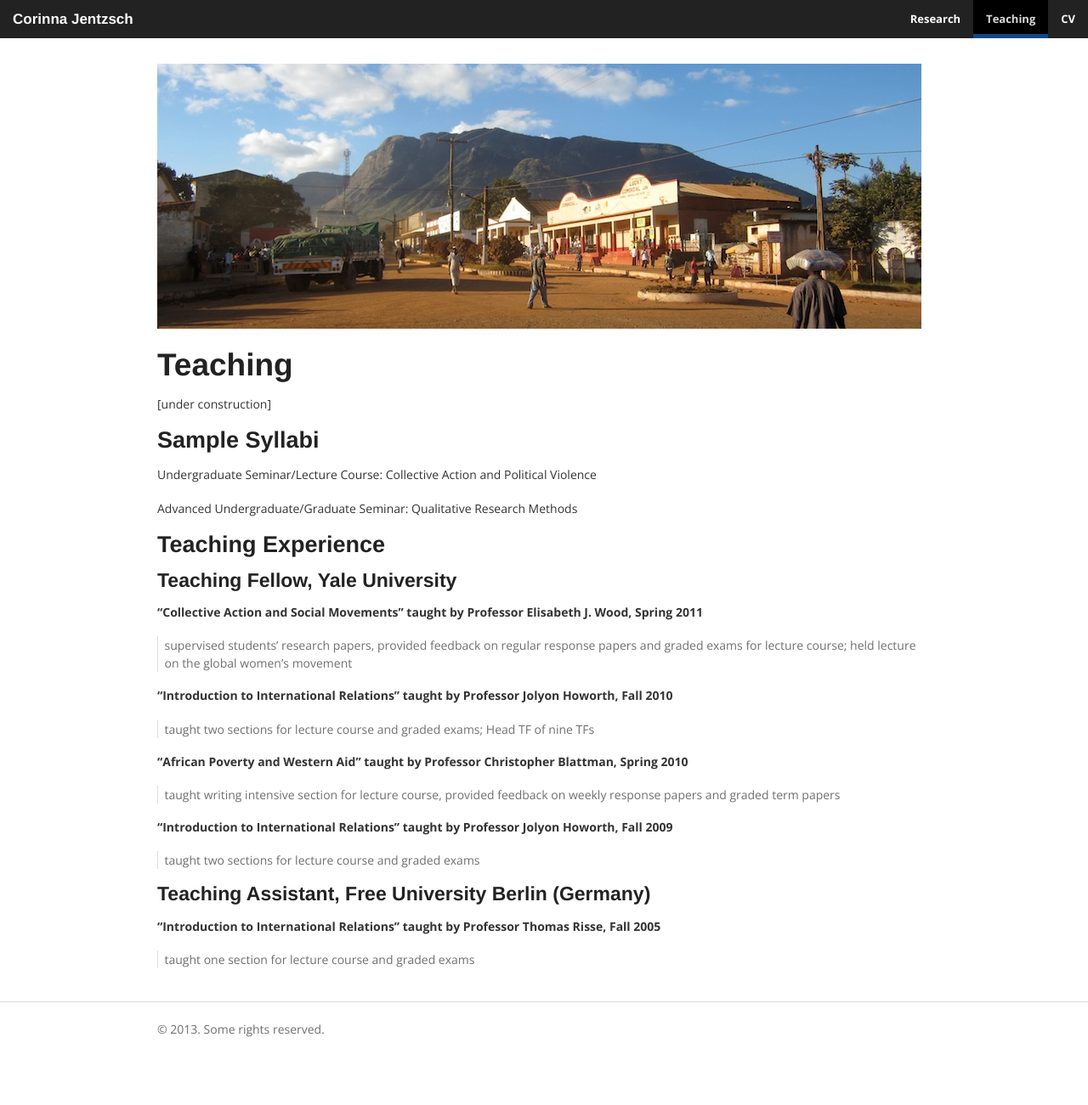
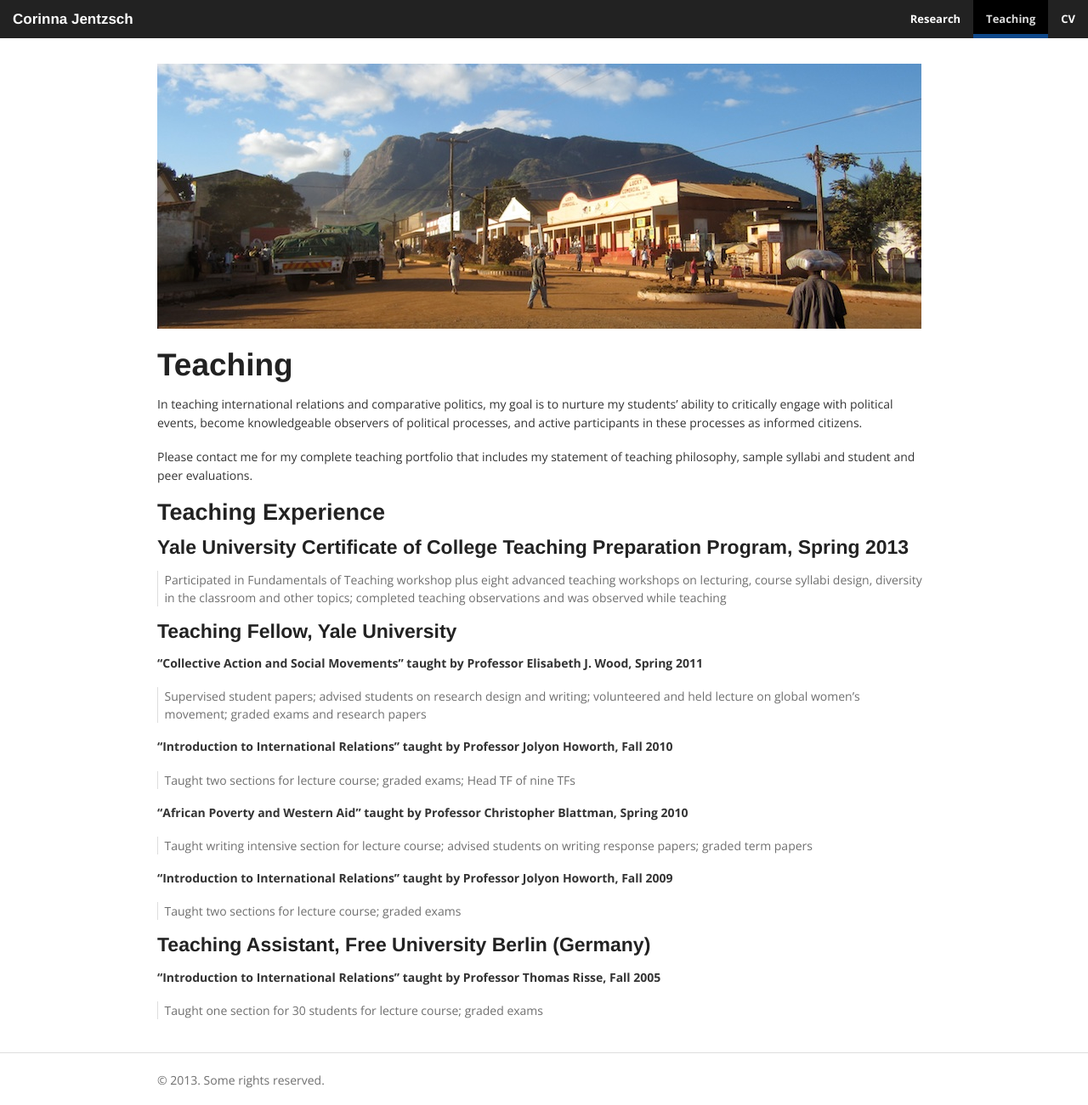
Before and after one commit to corinnajentzsch/corinnajentzsch.github.io, a Jekyll site: the page built from teaching.md, in a window 1280 px wide. Shown: the whole page at 85% size. Built offline with Jekyll 4.4.1, drawn with Linux system fonts in a browser that asks for light colours; nearby versions of some CDN libraries; library files that are not in the unit come from our copies; before the commit the page ends 1241 px from its top, so only the background shows below that.

Commit message:
Updated teaching.md

```diff
--- a/teaching.md
+++ b/teaching.md
@@ -2,41 +2,41 @@
 layout: default
 title: Teaching
 published: true
-banner: '![Gurué, Zambézia](/assets/media/gurue-street.jpg)'
+banner: "![Gurué, Zambézia](/assets/media/gurue-street.jpg)"
 ---
 
 ## Teaching
 
-[under construction]
+In teaching international relations and comparative politics, my goal is to nurture my students’ ability to critically engage with political events, become knowledgeable observers of political processes, and active participants in these processes as informed citizens.
 
-### Sample Syllabi
-
-Undergraduate Seminar/Lecture Course: Collective Action and Political Violence
-
-Advanced Undergraduate/Graduate Seminar: Qualitative Research Methods
+Please contact me for my complete teaching portfolio that includes my statement of teaching philosophy, sample syllabi and student and peer evaluations.
 
 ### Teaching Experience
+
+#### Yale University Certificate of College Teaching Preparation Program, Spring 2013
+
+> Participated in Fundamentals of Teaching workshop plus eight advanced teaching workshops on lecturing, course syllabi design, diversity in the classroom and other topics; completed teaching observations and was observed while teaching
 
 #### Teaching Fellow, Yale University
 
 **“Collective Action and Social Movements” taught by Professor Elisabeth J. Wood, Spring 2011**
 
-> supervised students' research papers, provided feedback on regular response papers and graded exams for lecture course; held lecture on the global women's movement
+> Supervised student papers; advised students on research design and writing; volunteered and held lecture on global women’s movement; graded exams and research papers
 
 **“Introduction to International Relations” taught by Professor Jolyon Howorth, Fall 2010**
 
-> taught two sections for lecture course and graded exams; Head TF of nine TFs
+> Taught two sections for lecture course; graded exams; Head TF of nine TFs
 
 **“African Poverty and Western Aid” taught by Professor Christopher Blattman, Spring 2010**
 
-> taught writing intensive section for lecture course, provided feedback on weekly response papers and graded term papers
+> Taught writing intensive section for lecture course; advised students on writing response papers; graded term papers
 
 **“Introduction to International Relations” taught by Professor Jolyon Howorth, Fall 2009**
 
-> taught two sections for lecture course and graded exams
+> Taught two sections for lecture course; graded exams
 
 #### Teaching Assistant, Free University Berlin (Germany)
 
 **“Introduction to International Relations” taught by Professor Thomas Risse, Fall 2005**
 
-> taught one section for lecture course and graded exams
+> Taught one section for 30 students for lecture course; graded exams
```
